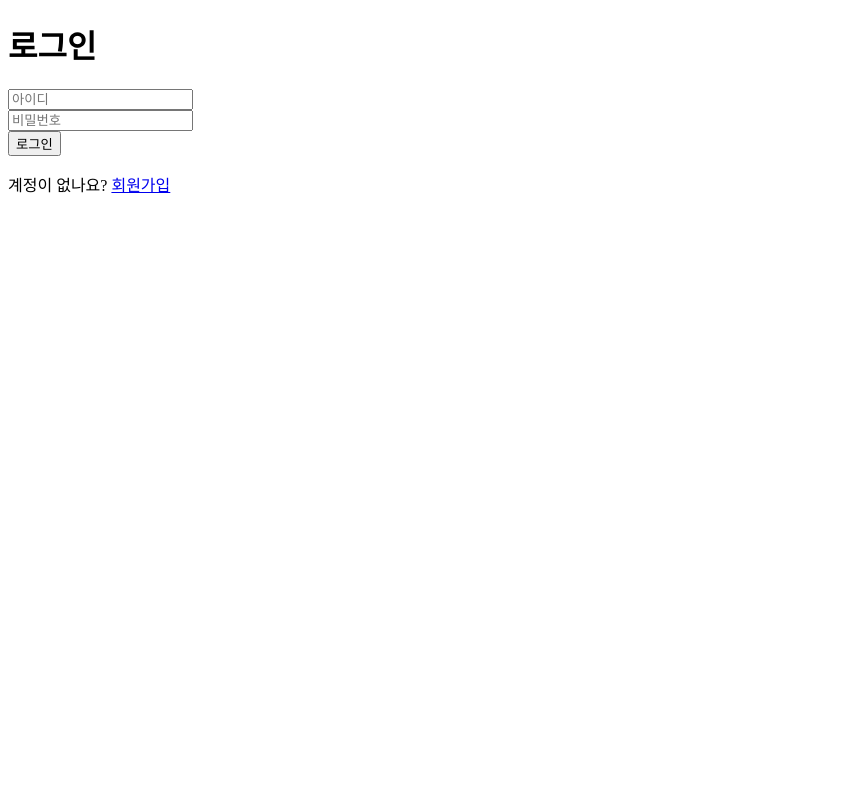
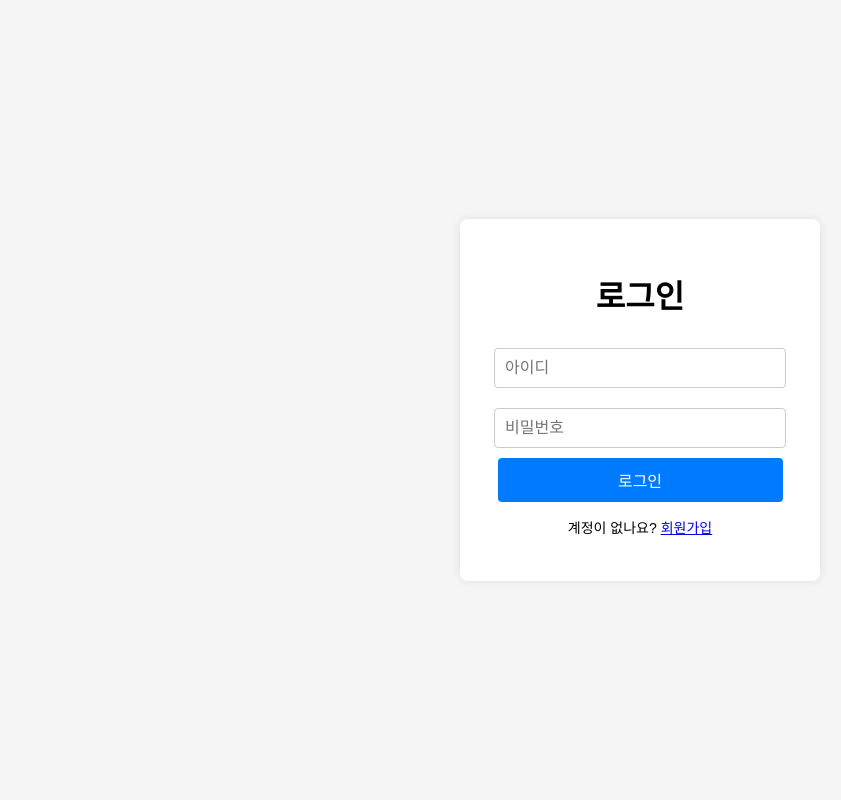
Before and after one commit to Lee0310-korea/project, a Flask app: page /login in a window 1280 px wide. Shown: the whole page, without its empty margins (0-841 px from the left). Run offline with Flask 3, Linux system fonts and the light colour scheme.

Commit message:
Update login.html

```diff
--- a/templates/login.html
+++ b/templates/login.html
@@ -3,17 +3,63 @@
 <head>
   <meta charset="UTF-8" />
   <title>로그인</title>
+  <style>
+    /* 화면 전체를 flex 컨테이너로 만들어 중앙 정렬 */
+    body {
+      display: flex;
+      justify-content: center;  /* 가로 중앙 */
+      align-items: center;      /* 세로 중앙 */
+      height: 100vh;            /* 뷰포트 높이 100% */
+      margin: 0;
+      font-family: Arial, sans-serif;
+      background-color: #f5f5f5;
+    }
+    /* 로그인 박스 스타일 */
+    form {
+      background: white;
+      padding: 30px;
+      border-radius: 8px;
+      box-shadow: 0 0 10px rgba(0,0,0,0.1);
+      text-align: center;
+      min-width: 300px;
+    }
+    input {
+      width: 90%;
+      margin: 10px 0;
+      padding: 10px;
+      font-size: 16px;
+      border: 1px solid #ccc;
+      border-radius: 4px;
+    }
+    button {
+      width: 95%;
+      padding: 10px;
+      background-color: #007bff;
+      border: none;
+      color: white;
+      font-size: 16px;
+      border-radius: 4px;
+      cursor: pointer;
+    }
+    button:hover {
+      background-color: #0056b3;
+    }
+    p {
+      margin-top: 15px;
+      font-size: 14px;
+    }
+  </style>
 </head>
 <body>
-  <h1>로그인</h1>
-  {% if error %}
-    <p style="color:red;">{{ error }}</p>
-  {% endif %}
   <form method="post" action="{{ url_for('login') }}">
+    <h1>로그인</h1>
+    {% if error %}
+      <p style="color:red;">{{ error }}</p>
+    {% endif %}
     <input type="text" name="username" placeholder="아이디" required><br>
     <input type="password" name="password" placeholder="비밀번호" required><br>
     <button type="submit">로그인</button>
+    <p>계정이 없나요? <a href="{{ url_for('register') }}">회원가입</a></p>
   </form>
-  <p>계정이 없나요? <a href="{{ url_for('register') }}">회원가입</a></p>
 </body>
 </html>
```
